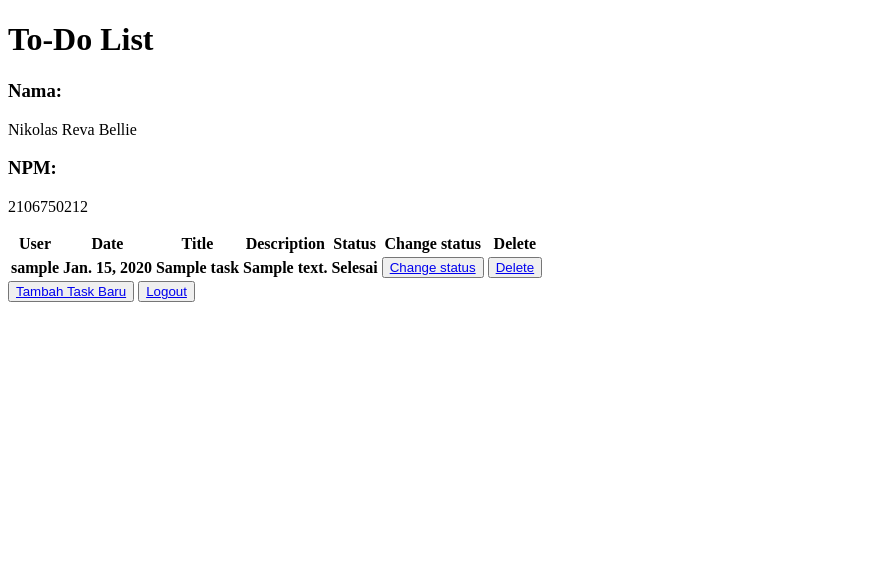
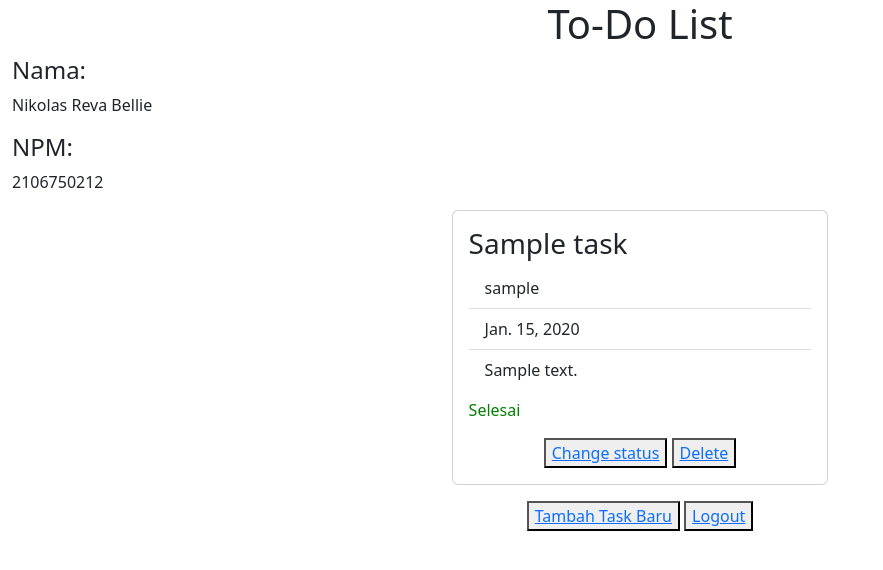
Before and after one commit to Trunsta/Tugas-2, a Django app: page /todolist/ in a window 1280 px wide. Shown: the top 570 px of the page, without its empty margins (0-883 px from the left). Run offline with Django 4.2, Linux system fonts and the light colour scheme; a user stored in the database is signed in; tables that the repository leaves empty hold one stand-in row (values such as "Sample post"); lists and menus that the app fills with data are empty.

Commit message:
Edit html

```diff
--- a/templates/base.html
+++ b/templates/base.html
@@ -6,12 +6,16 @@
   <meta charset="UTF-8">
   <meta name="viewport" content="width=device-width, initial-scale=1.0">
   <link rel="stylesheet" href="{% static 'css/style.css' %}">
+  <link href="https://cdn.jsdelivr.net/npm/bootstrap@5.2.1/dist/css/bootstrap.min.css" rel="stylesheet" integrity="sha384-iYQeCzEYFbKjA/T2uDLTpkwGzCiq6soy8tYaI1GyVh/UjpbCx/TYkiZhlZB6+fzT" crossorigin="anonymous">
   {% block meta %}
   {% endblock meta %}
 </head>
 
 <body>
   {% block content %}
+  <script src="https://cdn.jsdelivr.net/npm/bootstrap@5.2.1/dist/js/bootstrap.bundle.min.js" integrity="sha384-u1OknCvxWvY5kfmNBILK2hRnQC3Pr17a+RTT6rIHI7NnikvbZlHgTPOOmMi466C8" crossorigin="anonymous"></script>
+  <script src="https://cdn.jsdelivr.net/npm/@popperjs/core@2.11.6/dist/umd/popper.min.js" integrity="sha384-oBqDVmMz9ATKxIep9tiCxS/Z9fNfEXiDAYTujMAeBAsjFuCZSmKbSSUnQlmh/jp3" crossorigin="anonymous"></script>
+  <script src="https://cdn.jsdelivr.net/npm/bootstrap@5.2.1/dist/js/bootstrap.min.js" integrity="sha384-7VPbUDkoPSGFnVtYi0QogXtr74QeVeeIs99Qfg5YCF+TidwNdjvaKZX19NZ/e6oz" crossorigin="anonymous"></script>
   {% endblock content %}
 </body>
 
--- a/todolist/templates/todolist.html
+++ b/todolist/templates/todolist.html
@@ -5,43 +5,41 @@
 {% endblock meta %}
 
 {% block content %}
-  <h1>To-Do List</h1>
+<div class="container-fluid">
+  <h1 style="text-align: center;">To-Do List</h1>
 
-  <h3>Nama:</h3>
+  <h4>Nama:</h4>
   <p>{{nama}}</p>
 
-  <h3>NPM:</h3>
+  <h4>NPM:</h4>
   <p>{{npm}}</p>
 
-  <table>
-    <tr>
-    <th>User</th>
-    <th>Date</th>
-    <th>Title</th>
-    <th>Description</th>
-    <th>Status</th>
-    <th>Change status</th>
-    <th>Delete</th>
-    </tr>
+    {% for task in data %}
+    <div class="card mb-3" style="width: 30%; margin:auto">
+      <div class="card-body">
+        <h3>{{task.title}}</h3>
+        <ul class="list-group list-group-flush">
+          <li class="list-group-item">{{task.user}}</li>
+          <li class="list-group-item">{{task.date}}</li>
+          <li class="list-group-item mb-2">{{task.description}}</li>
+        </ul>
+        {% if task.is_finished %}
+            <p style="color: green;">Selesai</p>
+        {% else %}
+            <p style="color: red;">Belum Selesai</p>
+        {% endif %}
+        <div style="text-align: center;">
+          <button><a href="{% url 'todolist:change_status' task.id %}">Change status</a></button>
+          <button><a href="{% url 'todolist:delete_task' task.id%}">Delete</a></button>
+        </div>
+      </div>
+    </div>
 
-    {% for task in data %}
-      <tr>
-        <th>{{task.user}}</th>
-        <th>{{task.date}}</th>
-        <th>{{task.title}}</th>
-        <th>{{task.description}}</th>
-        {% if task.is_finished %}
-            <th>Selesai</th>
-        {% else %}
-            <th>Belum Selesai</th>
-        {% endif %}
-        <th><button><a href="{% url 'todolist:change_status' task.id %}">Change status</a></button> </th>
-        <th><button><a href="{% url 'todolist:delete_task' task.id%}">Delete</a></button> </th>
-      </tr>
     {% endfor %}
-  </table>
 
-<button><a href="{% url 'todolist:create_task' %}">Tambah Task Baru</a></button>
-<button><a href="{% url 'todolist:logout' %}">Logout</a></button>
+<div class="mb-4" style="text-align: center;">
+  <button><a href="{% url 'todolist:create_task' %}">Tambah Task Baru</a></button>
+  <button><a href="{% url 'todolist:logout' %}">Logout</a></button>
+</div>
 
 {% endblock content %}
```
Also changed, not shown: todolist/templates/create_task.html (+13 -19 lines), todolist/templates/login.html (+17 -19 lines), todolist/templates/register.html (+4 -9 lines).
